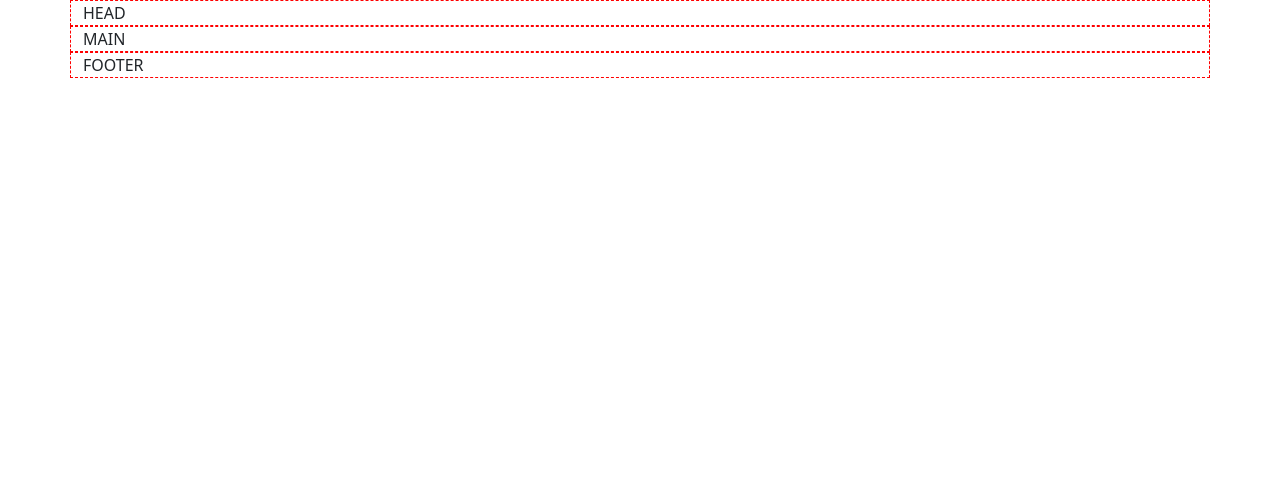
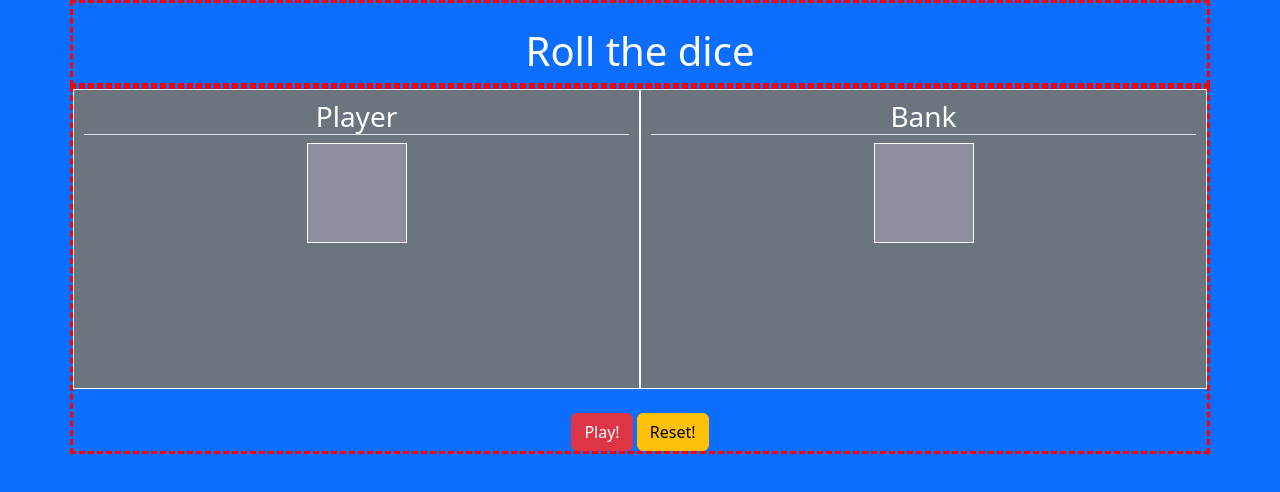
Before and after one commit to GiordanoDiego/js-mail-dadi, a plain HTML site: page dadi/index.html in a window 1280 px wide. Drawn offline with nearby package versions, Linux system fonts and the light colour scheme.

Commit message:
Esercizio Dadi completato

```diff
--- a/dadi/css/style.css
+++ b/dadi/css/style.css
@@ -1,46 +1,28 @@
-/* -----------------RESET RULE----------------- */
-
-
-
-/* -----------------GENERAL RULE----------------- */
-
-
-/* -----------------HEADER RULE----------------- */
-
 
 /* -----------------MAIN RULE------------------- */
 
-
-/* -----------------FOOTER RULE----------------- */
-
-
-
-
-/* -----------------MEDIA QUERY----------------- */
-/* IN MOBILE FIRST */
-
-@media screen and (max-width: 576px) {
-
-}
-@media screen and (max-width: 768px) {
-
-}
-@media screen and (max-width: 992px) {
+.my_container{
+    height: 300px;
+    padding: 10px;
+    border: 1px solid white;
 
 }
 
-/* IN DEKSTOP FIRST */
-@media screen and (min-width: 992px) {
+.dice_container{
+    margin: 0 auto;
+    width: 100px;
+    min-height: 100px;
+    background-color: rgb(142, 142, 156);
+    border: 1px solid white;
+    font-size: 4em;
+    display: flex;
+    justify-content: center;
+    align-items: center;
+}
+/* -----------------MEDIA QUERY----------------- */
 
-}
-@media screen and (min-width: 768px) {
-
-}
-@media screen and (min-width: 576px) {
-
-}
 
 /* -----------------DEBUG----------------- */
 .debug .container {
-    border: 1px dashed red;
+    border: 3px dashed red;
 }
--- a/dadi/index.html
+++ b/dadi/index.html
@@ -9,34 +9,53 @@
         <link href="https://cdn.jsdelivr.net/npm/bootstrap@5.3.2/dist/css/bootstrap.min.css" rel="stylesheet" integrity="sha384-T3c6CoIi6uLrA9TneNEoa7RxnatzjcDSCmG1MXxSR1GAsXEV/Dwwykc2MPK8M2HN" crossorigin="anonymous">
         <link rel="stylesheet" href="./css/style.css">
         <!-- TITLE PAGE -->
-        <title>Document</title>
+        <title>Roll the dice</title>
     </head>
 
         <!-- START BODY -->
-    <body class="debug">
+    <body class="debug bg-primary text-white">
         <!-- START MAIN HEADER -->
         <header>
             <div class="container">
-                HEAD
+                <h1 class="text-center mt-4">
+                    Roll the dice
+                </h1>
             </div>
         </header>
         <!-- END MAIN HEADER -->
 
-        <!-- START MAIN -->
         <main>
             <div class="container">
-                MAIN
+               <div class="row">
+                    <div class="col-6 bg-secondary my_container">
+                        <h3 class="text-center border-bottom">
+                            Player
+                        </h3>
+                        <div class="dice_container">
+                            <div class="player_dice"></div>
+                        </div>
+                        <div class="result text-center mt-4 fs-3">
+
+                        </div>
+                    </div>
+                    <div class="col-6 bg-secondary my_container">
+                        <h3 class="text-center border-bottom">
+                            Bank
+                        </h3>
+                        <div class="dice_container ">
+                            <div class="bank_dice"></div>
+                        </div>
+                    </div>
+               </div>
+               <div class="row mt-4">
+                    <div class="col text-center">
+                        <button class="myButton btn btn-danger">Play!</button>
+                        <button class="myButton2 btn btn-warning">Reset!</button>
+                    </div>
+               </div>
             </div>
         </main>
-        <!-- END MAIN -->
 
-        <!-- START FOOTER -->
-        <footer>
-            <div class="container">
-                FOOTER
-            </div>
-        </footer>
-        <!-- END FOOTER -->
 
         <script src="https://cdn.jsdelivr.net/npm/bootstrap@5.3.2/dist/js/bootstrap.bundle.min.js" integrity="sha384-C6RzsynM9kWDrMNeT87bh95OGNyZPhcTNXj1NW7RuBCsyN/o0jlpcV8Qyq46cDfL" crossorigin="anonymous"></script>
         <script src="./js/script.js"></script>
--- a/dadi/js/script.js
+++ b/dadi/js/script.js
@@ -11,3 +11,52 @@ document.getElementById('idHtml').innerHTML = noveVariabileJS;
     if(isNaN(kmValue))
 
 */
+
+/*
+    Generare un numero random da 1 a 6, sia per il giocatore sia per il computer.
+    Stabilire il vincitore, in base a chi fa il punteggio più alto.
+ */
+
+
+
+
+
+// console.log('dicePlayer', dicePlayer, typeof dicePlayer);
+// console.log('diceBank', diceBank, typeof diceBank);
+
+// scrivo i dadi nell'html
+
+const containerResult = document.querySelector('.result');
+const containerBancDice = document.querySelector('.bank_dice');
+const containerPlayerDice = document.querySelector('.player_dice');
+
+
+
+const myButton = document.querySelector('.myButton');
+const myButton2 = document.querySelector('.myButton2');
+
+myButton.addEventListener('click', function(){
+    const dicePlayer = Math.floor(Math.random() * (6- 1 + 1)) + 1 ;
+    const diceBank = Math.floor(Math.random() * (6 - 1 + 1)) + 1 ;
+    containerPlayerDice.innerHTML = dicePlayer;
+    containerBancDice.innerHTML = diceBank;
+
+    if (diceBank > dicePlayer){
+        console.log('Il banco ha vinto!');
+        containerResult.innerHTML = 'Il banco ha vinto';
+    }
+    else if (diceBank < dicePlayer){
+        console.log('Hai vinto!!!');
+        containerResult.innerHTML = 'Hai vinto!!!';
+    }
+    else{
+        console.log('Drawn!');
+        containerResult.innerHTML = 'Drawn!';
+    }
+})
+
+myButton2.addEventListener('click', function(){
+    containerResult.innerHTML = '';
+    containerPlayerDice.innerHTML = '';
+    containerBancDice.innerHTML = '';
+})
```
